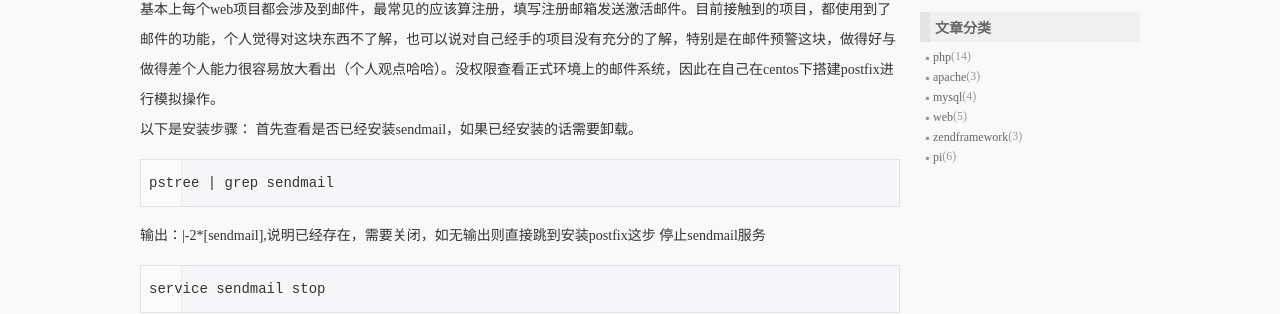
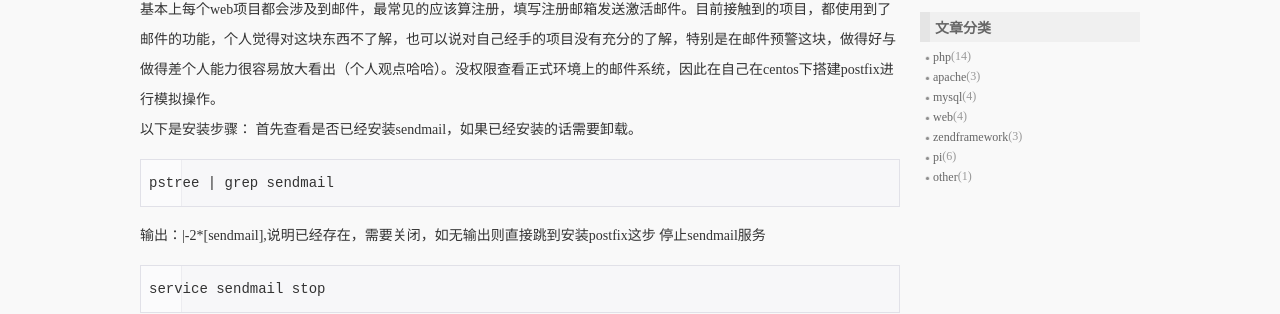
Before and after one commit to hisen/hisen.github.com, a Jekyll site: the page built from _posts/2013-03-12-centos-install-postfix-dovecot.html, in a window 1280 px wide and 900 px high. Shown: the part 258-572 px from the top of the window. Built offline with Jekyll 4.4.1, drawn with Linux system fonts in a browser that asks for light colours; comment, search, counter and statistics services are not loaded.

Commit message:
clear bug

```diff
--- a/_posts/2013-03-12-centos-install-postfix-dovecot.html
+++ b/_posts/2013-03-12-centos-install-postfix-dovecot.html
@@ -1,7 +1,7 @@
 ---
 layout: post
 title: centos安装postfix+dovecot
-category: web
+category: other
 keywords: centos,centos邮件,postfix
 ---
 
--- /dev/null
+++ b/categorys/other.html
@@ -0,0 +1,6 @@
+---
+layout: default
+title: 分类 | 金海鑫的日志
+name: other
+---
+{% include category.html  %}
```
